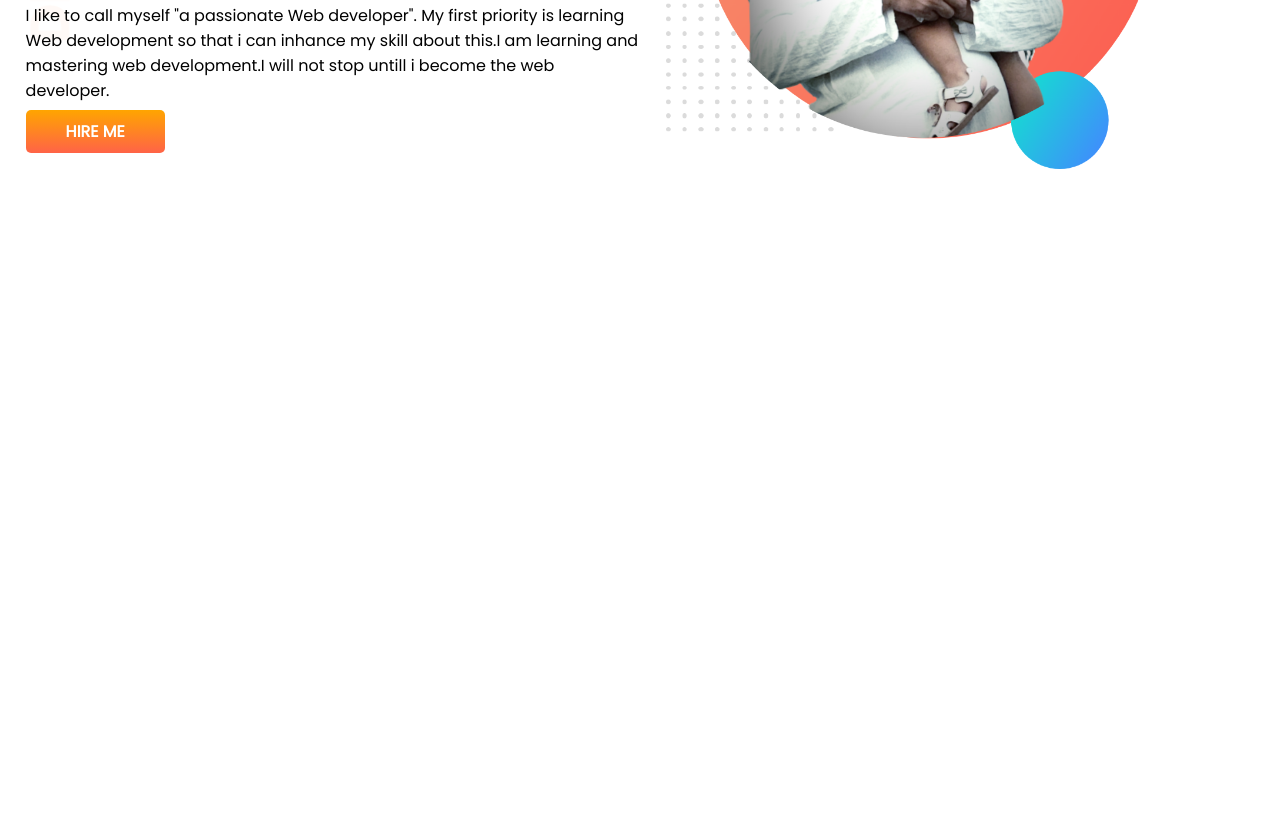
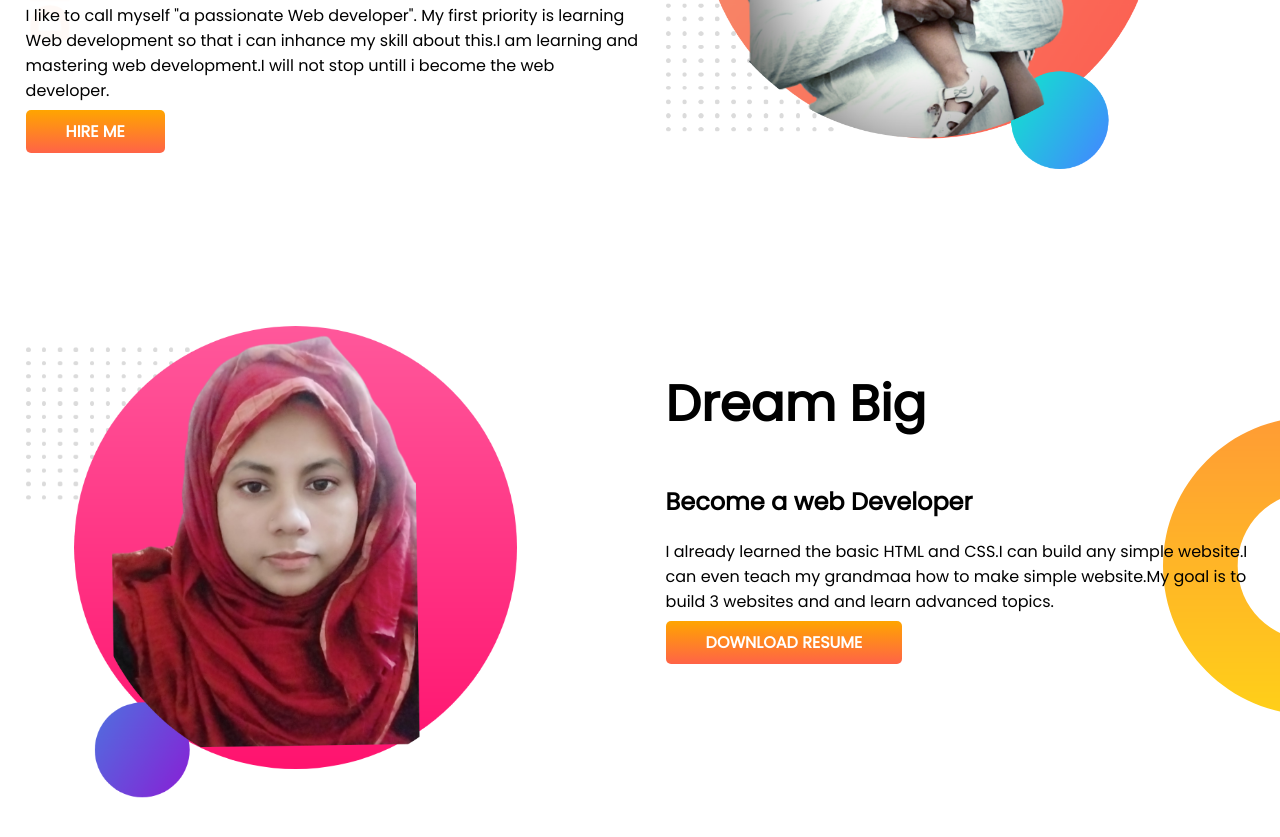
Before and after one commit to SheuliAkterShathy/developer-portfolio, a plain HTML site: page index.html in a window 1280 px wide. Shown: the part 319-1156 px from the top of the page. Before the commit the page ends 800 px from the top, so only its background shows below. Drawn offline with Linux system fonts and the light colour scheme; a web font is replaced by a local one.

Commit message:
dream-add

```diff
--- a/index.html
+++ b/index.html
@@ -29,5 +29,20 @@
                 <img src="images/sz.png" alt="">
             </div>
     </section>
+<section class="dream-big">
+<div class="half-width">
+    <img src="showOff/my-bg2.png" alt="">
+</div>
+
+
+<div class="half-width">
+    <h1>Dream Big</h1>
+    <h2>Become a web Developer</h2>
+    <p>I already learned the basic HTML and CSS.I can build any simple website.I can even teach my grandmaa how to make simple website.My goal is to build 3 websites and and learn advanced topics.</p>
+    <a target="blank" class="link-button" href="">DOWNLOAD RESUME</a>
+</div>
+</section>
+
+
 </body>
 </html>
--- a/style.css
+++ b/style.css
@@ -10,6 +10,7 @@ h1{
 }
 section{
     display: flex;
+    margin-bottom: 150px;
 }
 .half-width{
     width: 50%;
@@ -30,3 +31,8 @@ section{
     background-image: url(images/top-banner.png);
     background-repeat: no-repeat;
 }
+.dream-big{
+    background-image: url(images/dream-bg.png);
+    background-repeat: no-repeat;
+    background-position: right;
+}
```
